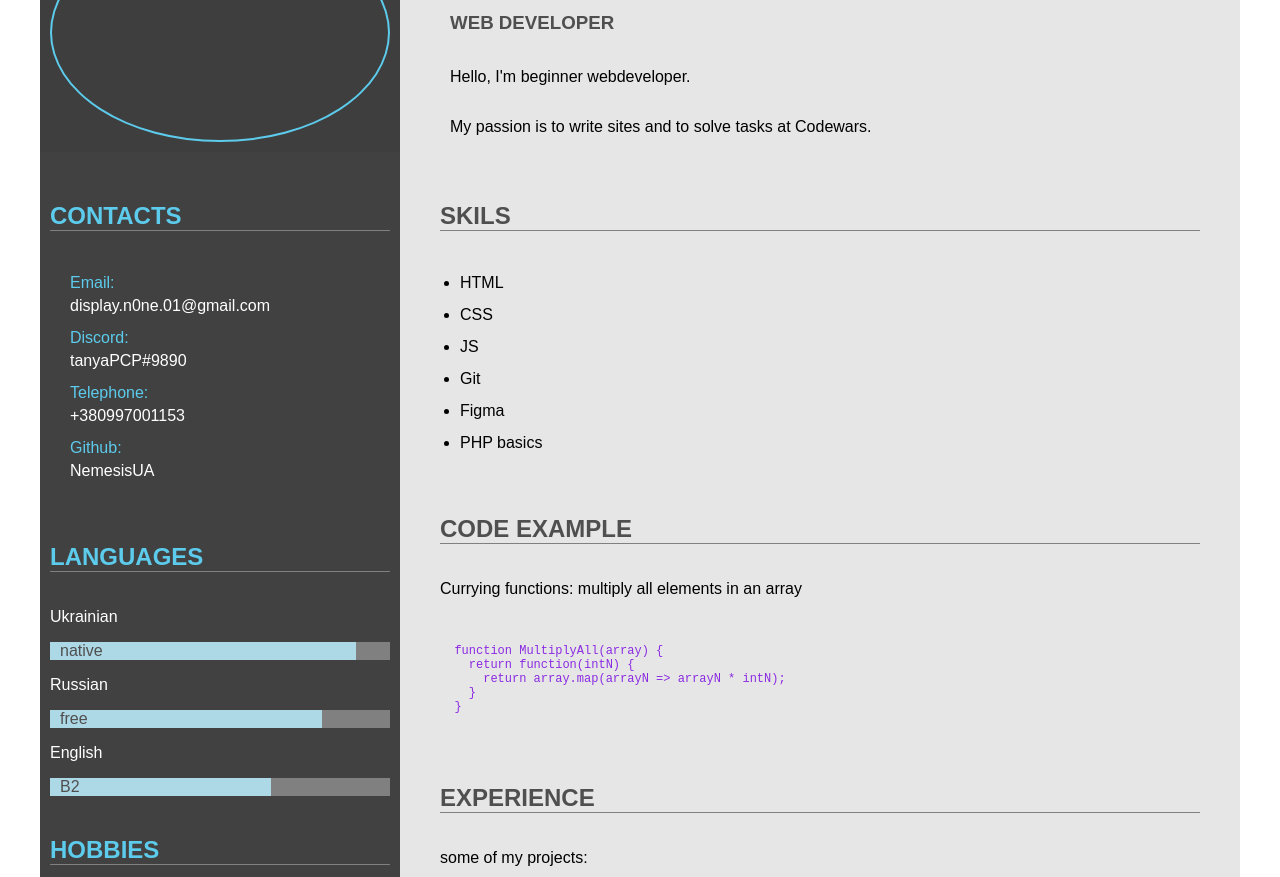
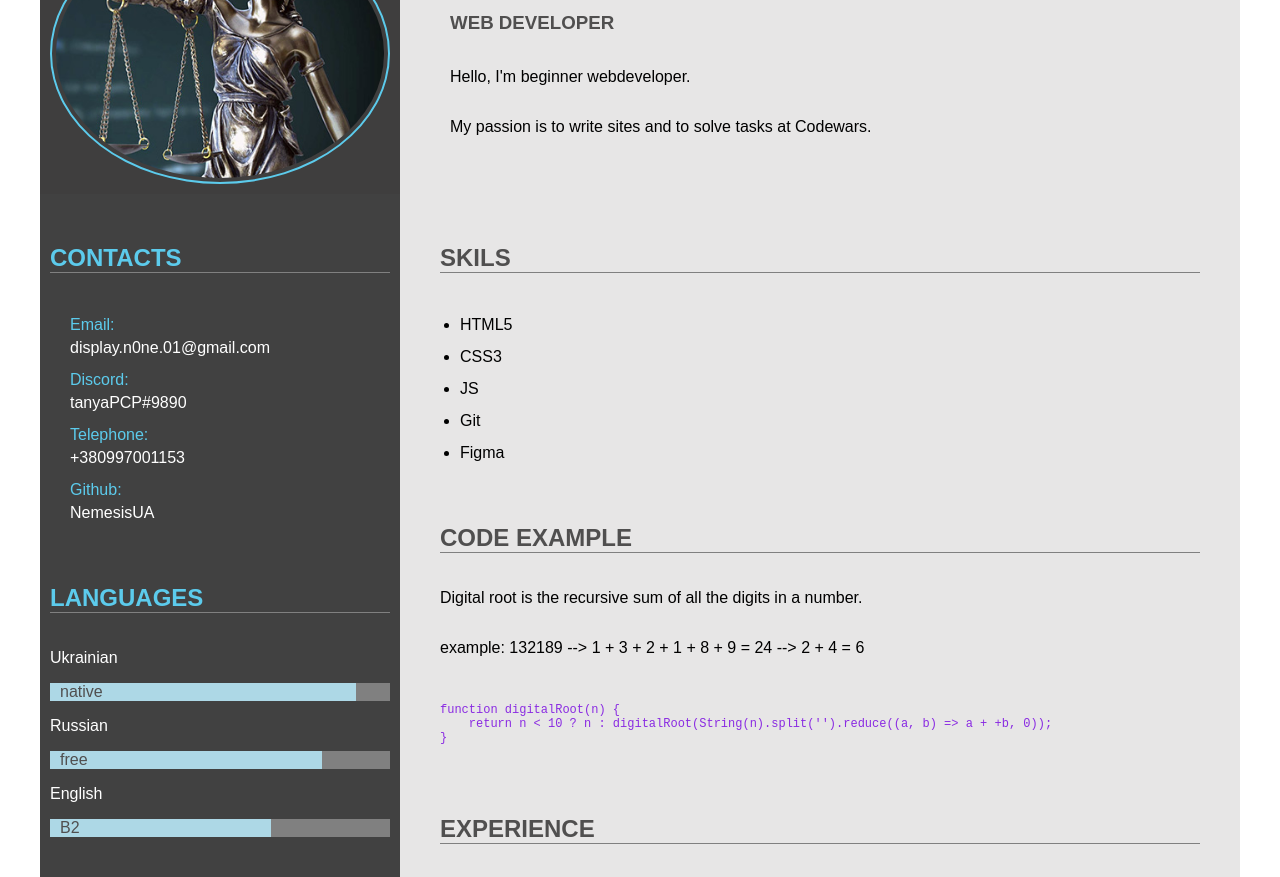
Before and after one commit to NemesisUA/rsschool-cv, a plain HTML site: page index.html in a window 1280 px wide. Shown: the part 157-1034 px from the top of the page. Drawn offline with Linux system fonts and the light colour scheme; a script that the page names is missing.

Commit message:
fix: some fixes

```diff
--- a/index.html
+++ b/index.html
@@ -32,7 +32,7 @@
 
       <div class="header__content">
         <div class="avatar-wrapper">
-          <img class="avatar" src="nemezida.png" alt="photo" width="100%" />
+          <img class="avatar" src="assets/nemezida.png" alt="photo" width="100%" />
         </div>
 
         <article>
@@ -90,24 +90,22 @@
           <section id="Skils">
             <h2>Skils</h2>
             <ul>
-              <li>HTML</li>
-              <li>CSS</li>
+              <li>HTML5</li>
+              <li>CSS3</li>
               <li>JS</li>
               <li>Git</li>
               <li>Figma</li>
-              <li>PHP basics</li>
             </ul>
           </section>
           <section id="code">
               <h2>code example</h2>
-              <p>Currying functions: multiply all elements in an array</p>
+              <p>Digital root is the recursive sum of all the digits in a number.</p>
+               <p>example: 132189  -->  1 + 3 + 2 + 1 + 8 + 9 = 24  -->  2 + 4 = 6</p>
             <pre>
                 <code>
-  function MultiplyAll(array) {
-    return function(intN) {
-      return array.map(arrayN => arrayN * intN);
-    }
-  }
+function digitalRoot(n) {
+    return n < 10 ? n : digitalRoot(String(n).split('').reduce((a, b) => a + +b, 0));
+}
                 </code>
               </pre>
             </section>
--- a/style.css
+++ b/style.css
@@ -48,7 +48,7 @@ body._lock {
 }
 
 .header__logo:hover {
-    transform: scale(1.2);
+    transform: scale(1.1);
 }
 
 .menu__icon {
@@ -251,6 +251,7 @@ footer {
 .rslink:hover {
     background-color:lightblue;
     transform: scale(1.05);
+    transition: all 0.5s ease;
 }
 
 @media (min-width: 868px) {
```
Also changed, not shown: assets/address-card-solid.svg (added), assets/giticon.png (added), assets/nemezida.png (added), assets/rs_school_js.svg (added).
